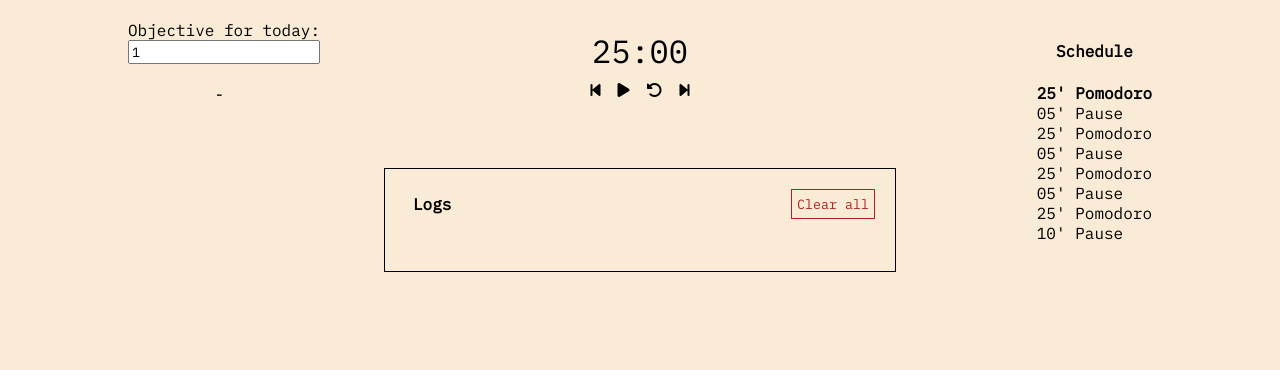
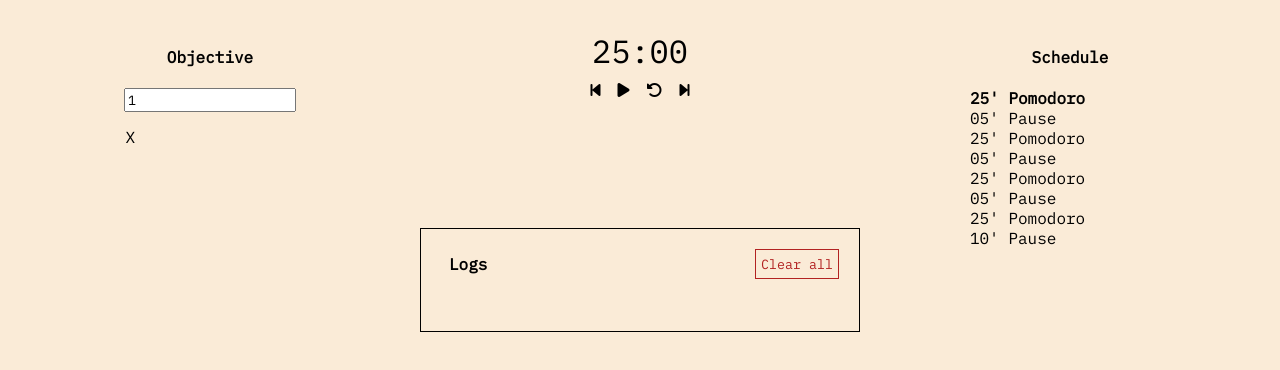
Before and after one commit to sfigueiras/pomodoro, a React app: page / in a window 1280 px wide. Shown: the top 370 px of the page. Built offline with nearby package versions, Linux system fonts and the light colour scheme.

Commit message:
Restructure layour using Flex & add current pomodoro icon to Progress UI

```diff
--- a/src/App.css
+++ b/src/App.css
@@ -10,12 +10,25 @@ body {
 
 .App {
   text-align: center;
+  display: flex;
+  align-items: baseline;
+  justify-content: space-evenly;
+  max-width: 80%;
+  margin: 0 auto;
 }
 
-.App .schedule {
-  position: absolute;
-  top: 20px;
-  right: 10vw;
+.App .objective, .App .schedule {
+  display: flex;
+  flex-direction: column;
+  flex-basis: 200px;
+  flex-grow: 0;
+}
+
+.App .main-content {
+  display: flex;
+  flex-direction: column;
+  flex-basis: 450p;
+  flex-grow: 0;
 }
 
 .App .logs {
@@ -25,19 +38,11 @@ body {
 .App .logs,
 .App .stats {
   padding: 20px;
-  margin: 0 10%;
-}
-
-.App .objective {
-  position: absolute;
-  top: 20px;
-  left: 10vw;
 }
 
 @media (min-width: 800px) {
-  .App .logs,
-  .App .stats {
-    margin: 0 30vw;
+  .App {
+    max-width: 100%;
   }
 }
 
--- a/src/App.js
+++ b/src/App.js
@@ -21,15 +21,19 @@ class App extends React.Component {
         <div className="objective">
           <ObjectiveContainer />
         </div>
-        <TimerContainer />
-        <div className="stats">
-          <StatsContainer />
+
+        <div className="main-content">
+          <TimerContainer />
+          <div className="stats">
+            <StatsContainer />
+          </div>
+          <div className="logs">
+            <LogContainer />
+          </div>
         </div>
+
         <div className="schedule">
           <ScheduleContainer />
-        </div>
-        <div className="logs">
-          <LogContainer />
         </div>
       </div>
     );
--- a/src/objective/components/Objective.js
+++ b/src/objective/components/Objective.js
@@ -3,7 +3,7 @@ import styles from './Objective.module.css';
 
 const Objective = props => (
   <div className={styles.objective}>
-    <label> Objective for today:</label>
+    <h4>Objective</h4>
 
     <input
       type="number"
@@ -11,12 +11,15 @@ const Objective = props => (
       onChange={props.handleChange}
     />
 
-    <br />
-
-    <div>
+    <div className={styles.progress}>
       {Array.from({ length: props.objective }, (_, index) => (
-        <span key={index}>
-          {props.pomodoros > index ? index + 1 : '-'}&nbsp;
+        <span key={index} className={styles.progressItem}>
+          {props.pomodoros > index
+            ? index + 1
+            : props.pomodoros === index
+            ? 'X'
+            : '-'}
+          &nbsp;
         </span>
       ))}
     </div>
--- a/src/objective/components/Objective.module.css
+++ b/src/objective/components/Objective.module.css
@@ -1,4 +1,12 @@
-.objective {
+.progress {
+  align-items: center;
   display: flex;
-  flex-direction: column;
+  flex-wrap: wrap;
+  justify-content: flex-start;
+  margin-top: 15px;
+  max-width: 100%;
 }
+
+.progressItem {
+  flex-basis: 25%;
+}
--- a/src/objective/components/ObjectiveContainer.js
+++ b/src/objective/components/ObjectiveContainer.js
@@ -8,8 +8,6 @@ class ObjectiveContainer extends Component {
   const;
   render() {
     const { handleChange, objective, pomodoros } = this.props;
-
-    console.log(pomodoros);
 
     return (
       <Objective
--- a/src/stats/components/StatsContainer.js
+++ b/src/stats/components/StatsContainer.js
@@ -4,6 +4,7 @@ import { getFocusedTimeTodayPretty } from '../selectors';
 import { isOnBreak } from '../../scheduler/selectors';
 import FocusedTimeToday from './FocusedTimeToday';
 import BreakSuggestions from './BreakSuggestions';
+import styles from './StatsContainer.module.css';
 
 class StatsContainer extends Component {
   render() {
@@ -12,7 +13,7 @@ class StatsContainer extends Component {
     const { time, prettyTime } = this.props.focusedTimeToday;
 
     return (
-      <div>
+      <div className={styles.stats}>
         {isOnBreak ? (
           <BreakSuggestions />
         ) : (
--- /dev/null
+++ b/src/stats/components/StatsContainer.module.css
@@ -0,0 +1,4 @@
+.stats {
+    height: 60px;
+    width: 400px;
+}
```
